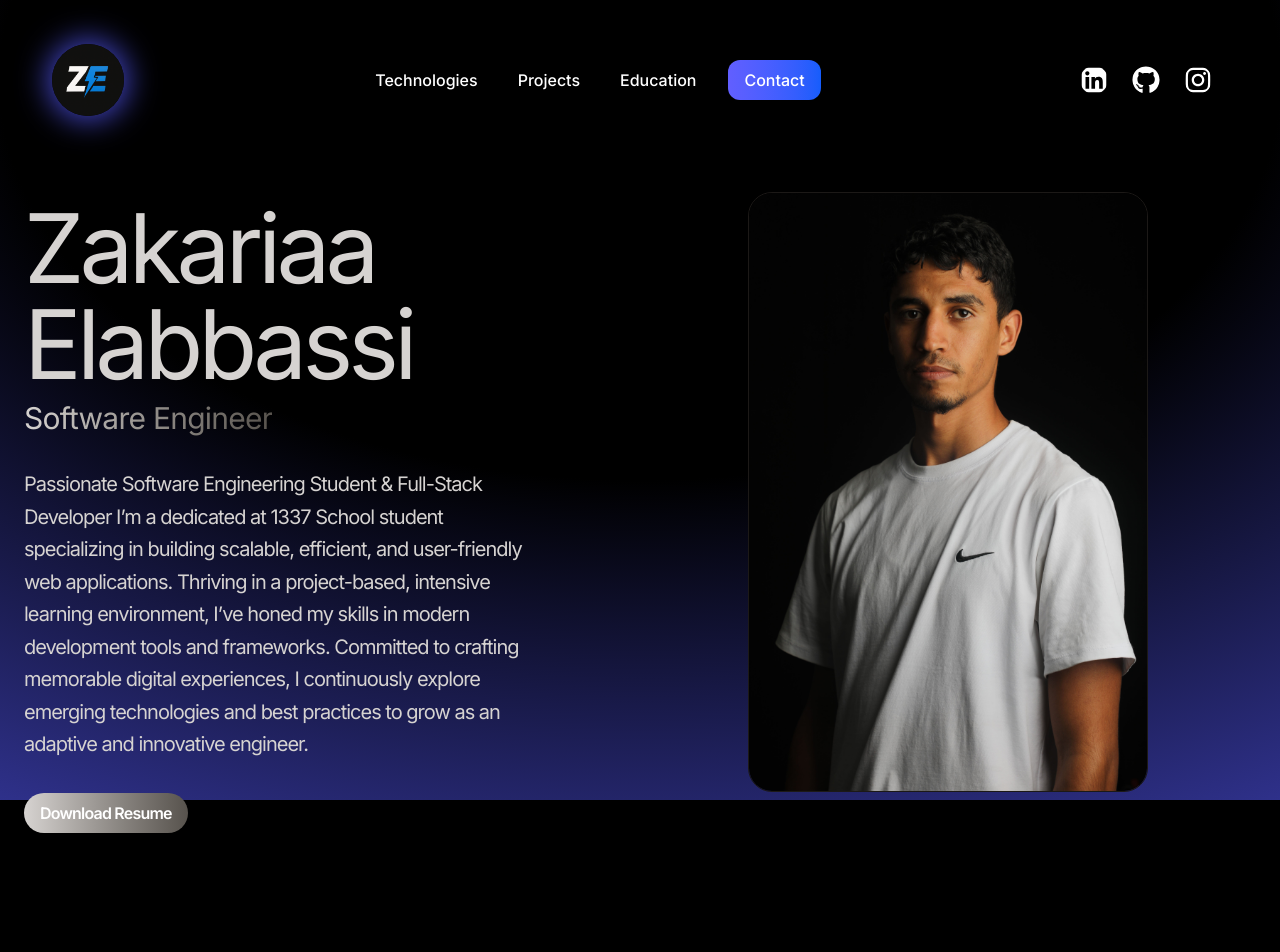
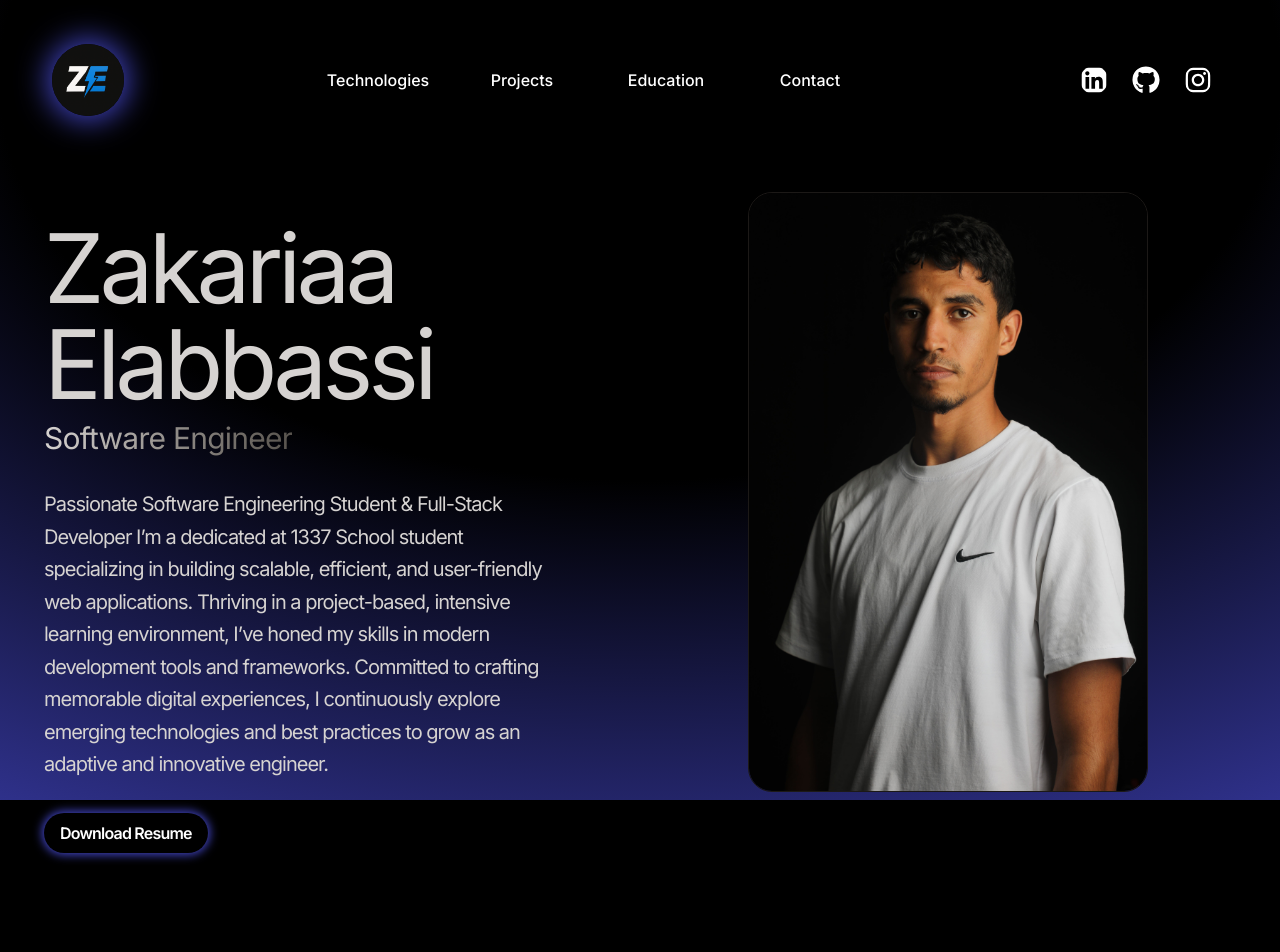
Before and after one commit to zelabbas/portfolio, a React (Vite) app in the folder my-portfolio/: page / in a window 1280 px wide. Shown: the top 952 px of the page. Built offline with nearby package versions, Linux system fonts and the light colour scheme.

Commit message:
update some futures

```diff
--- a/my-portfolio/src/components/Navbar.jsx
+++ b/my-portfolio/src/components/Navbar.jsx
@@ -16,17 +16,17 @@ function Navbar() {
         </div>
 
         <div className="hidden md:flex md:justify-between md:items-center space-x-6 text-white font-medium ">
-            <a href="#technologies" className="hover:text-white hover:shadow-[0_0_15px_3px_#4245c4] transition-all duration-300  p-2 rounded-xl hover:scale-90">Technologies</a>
-            <a href="#projects" className="hover:text-white hover:shadow-[0_0_15px_3px_#4245c4] transition-all duration-300  p-2 rounded-xl hover:scale-90">Projects</a>
-            <a href="#education" className="hover:text-white hover:shadow-[0_0_15px_3px_#4245c4] transition-all duration-300  p-2 rounded-xl hover:scale-90">Education</a>
-            <a href="#contact"   className="px-4 py-2 rounded-xl bg-gradient-to-r from-indigo-500 to-blue-600 text-white font-medium shadow-sm hover:shadow-[0_0_12px_2px_#4245c4] hover:scale-90 transition-all duration-300 ease-in-out">Contact</a>
+            <a href="#technologies" className="text-center w-30 hover:text-white hover:shadow-[0_0_15px_3px_#4245c4] transition-all duration-300  p-2 rounded-xl hover:scale-90">Technologies</a>
+            <a href="#projects" className="text-center w-30 hover:text-white hover:shadow-[0_0_15px_3px_#4245c4] transition-all duration-300  p-2 rounded-xl hover:scale-90">Projects</a>
+            <a href="#education" className="text-center w-30 hover:text-white hover:shadow-[0_0_15px_3px_#4245c4] transition-all duration-300  p-2 rounded-xl hover:scale-90">Education</a>
+            <a href="#contact"  className="text-center w-30 px-4 py-2 rounded-xl text-white font-medium shadow-sm hover:shadow-[0_0_12px_2px_#4245c4] hover:scale-90 transition-all duration-300 ease-in-out">Contact</a>
         </div>
 
         <div className='m-8 flex flex-shrink-0 items-center'>
 
             <a
               className="transition-all duration-300 ease hover:scale-125"
-              href="https://www.linkedin.com/in/zakariaa-elabbassi-564b712b4"
+              href="https://www.linkedin.com/in/zelabbas"
               target="_blank"
               rel="noopener noreferrer"
               aria-label="LinkedIn">
--- a/my-portfolio/src/components/SectionHero.jsx
+++ b/my-portfolio/src/components/SectionHero.jsx
@@ -35,17 +35,17 @@ function SectionHero() {
 
             <div className='w-full lg:w-1/2'>
                 <motion.div initial="hidden" animate="visible" variants={containerVariants}
-                    className='flex flex-col items-center lg:items-start mt-10'>
+                    className='flex flex-col items-center lg:items-start mt-10 p-5'>
                     <motion.h1 variants={itemChildVariants} className='pb-2 text-4xl tracking-tighter lg:text-8xl'>Zakariaa Elabbassi</motion.h1>
                     <motion.span variants={itemChildVariants} className='bg-gradient-to-r from-stone-300 to-stone-600 bg-clip-text text-3xl tracking-tight text-transparent'>
                         Software Engineer
                     </motion.span>
                     <motion.p variants={itemChildVariants} className='my-2 max-w-lg py-6 text-xl tracking-tighter leading-relaxed'>{HERO_CONTENT}</motion.p>
-                    <motion.a variants={itemChildVariants}  href="/resume.pdf
+                    <motion.a variants={itemChildVariants}  href="/resume.pdf"
                        target='_blank'
                        rel='noopener noreferrer'
-                       download"
-                       className='bg-gradient-to-r from-stone-300 to-stone-600 text-white tracking-tighter font-semibold py-2 px-4 rounded-full shadow-lg transition duration-300 ease-in-out transform hover:bg-gradient-to-r hover:from-[#000] hover:to-[#4245c4] hover:scale-110 hover:shadow-[0_0_10px_2px_#4245c4]'>
+                    //    download
+                       className='text-white tracking-tighter  font-semibold py-2 px-4 rounded-full  transition duration-300 ease-in-out transform hover:bg-gradient-to-r from-[#000] to-[#4245c4] hover:scale-105 shadow-[0_0_10px_2px_#4245c4]'>
                         Download Resume</motion.a>
                 </motion.div>
             </div>
```
Also changed, not shown: 1 other file (tests, documents, lock files or other folders).
